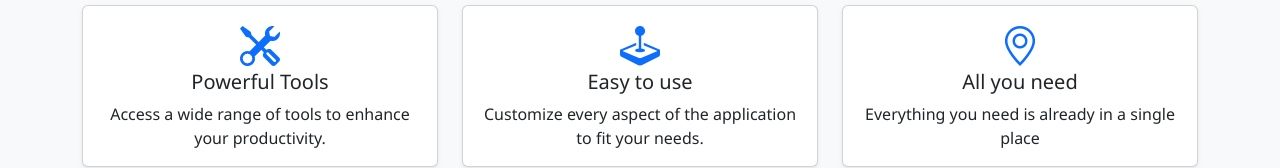
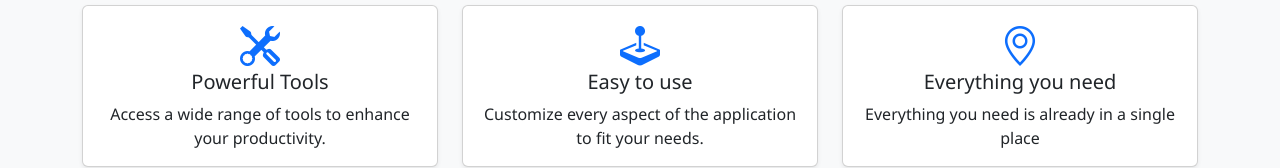
Before and after one commit to theonlytool/theonlytool.github.io, a Vue app: page / in a window 1280 px wide. Shown: the part 380-548 px from the top of the page. Built offline with nearby package versions, Linux system fonts and the light colour scheme.

Commit message:
Refactor the features in Home.vue to be loaded from an external JSON files

```diff
--- /dev/null
+++ b/public/data/features.json
@@ -0,0 +1,17 @@
+[
+  {
+    "icon": "bi bi-tools",
+    "title": "Powerful Tools",
+    "description": "Access a wide range of tools to enhance your productivity."
+  },
+  {
+    "icon": "bi bi-joystick",
+    "title": "Easy to use",
+    "description": "Customize every aspect of the application to fit your needs."
+  },
+  {
+    "icon": "bi bi-geo-alt",
+    "title": "Everything you need",
+    "description": "Everything you need is already in a single place"
+  }
+]
--- a/src/pages/Home.vue
+++ b/src/pages/Home.vue
@@ -1,23 +1,15 @@
 <script setup>
-import {ref} from 'vue';
+import {ref, onMounted} from 'vue';
 
-const features = ref([
-  {
-    icon: 'bi bi-tools',
-    title: 'Powerful Tools',
-    description: 'Access a wide range of tools to enhance your productivity.'
-  },
-  {
-    icon: 'bi bi-joystick',
-    title: 'Easy to use',
-    description: 'Customize every aspect of the application to fit your needs.'
-  },
-  {
-    icon: 'bi bi-geo-alt',
-    title: 'All you need',
-    description: 'Everything you need is already in a single place'
-  },
-]);
+const features = ref([]);
+
+onMounted(() => {
+  fetch('/data/features.json')
+    .then(response => response.json())
+    .then(data => {
+      features.value = data;
+    });
+});
 </script>
 
 <template>
```
